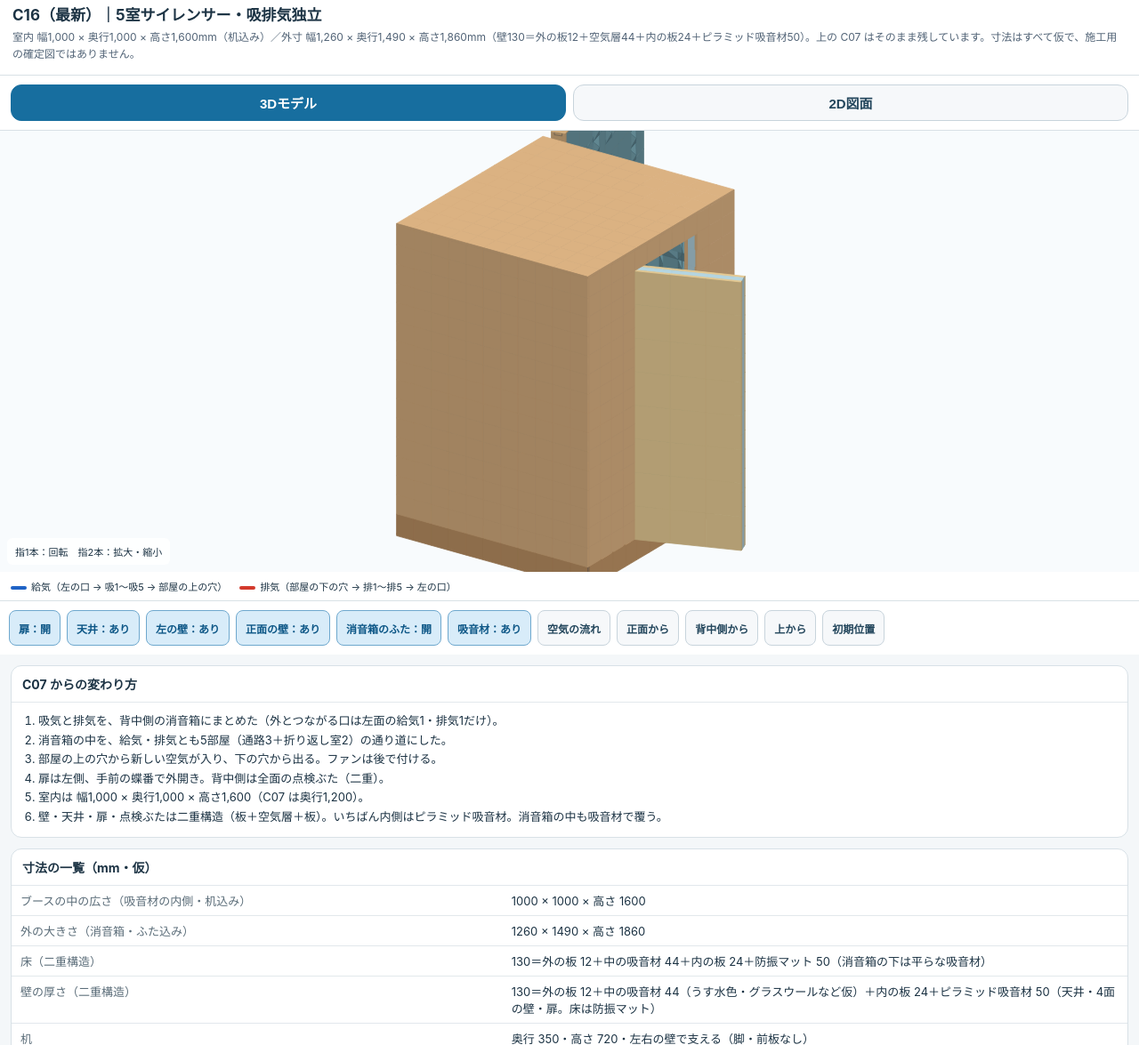
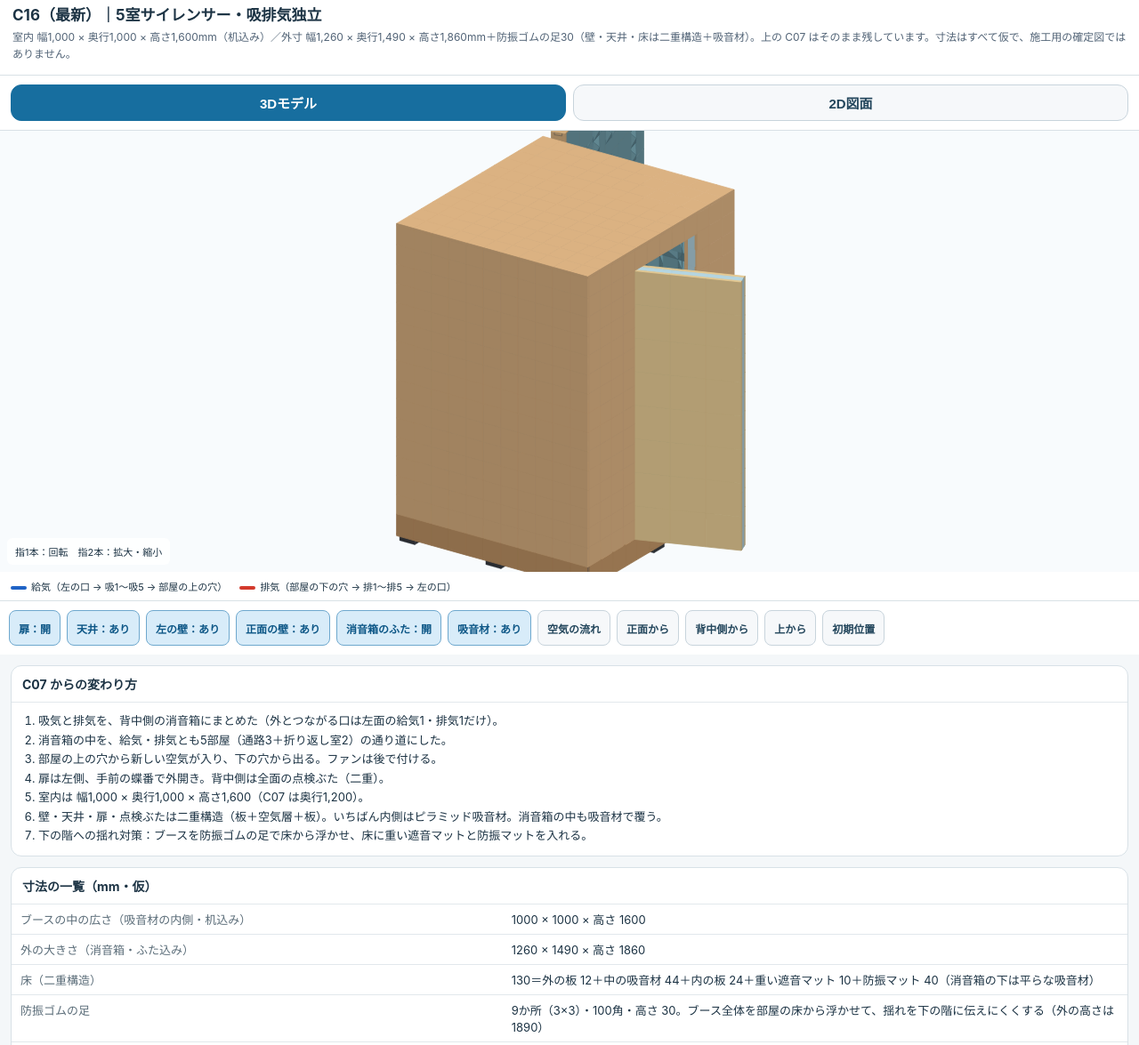
Before and after one commit to amukutsurogiwork-oss/sound-booth-3d, a plain HTML site: page index.html in a window 1280 px wide. Shown: the part 11-1186 px from the top of the page at 89% size. Drawn offline with Linux system fonts and the light colour scheme.

Commit message:
C16: 下の階対策として防振ゴムの足で浮かせ、床に重い遮音マットを追加
Co-Authored-By: Claude Opus 5.5 <noreply@anthropic.com>
Claude-Session: https://claude.ai/code/session_013wzpunAgzn4TZio2r8GBkC

```diff
--- a/index.html
+++ b/index.html
@@ -33,7 +33,7 @@ button.active{background:#d8ecf9;border-color:#6ea8ce;color:#0c5686}button:focus
 </style></head><body>
 <section id="c16" aria-labelledby="c16-title">
 <style>
-#c16{--paper:#ffffff;--ink:#1d2733;--muted:#5d6b7a;--rule:#c9d2db;--wall:#dfe5ec;--wall-line:#3a4756;--red:#d33a2c;--blue:#1f63c6;--fan:#7a4fc0;--foam:#8fb6c2;--board:#9a7b55;--wool:#d3eaf1;--mat:#6f6a64;--room:#9aa7b4;
+#c16{--paper:#ffffff;--ink:#1d2733;--muted:#5d6b7a;--rule:#c9d2db;--wall:#dfe5ec;--wall-line:#3a4756;--red:#d33a2c;--blue:#1f63c6;--fan:#7a4fc0;--foam:#8fb6c2;--board:#9a7b55;--wool:#d3eaf1;--mat:#6f6a64;--rubber:#3b3d42;--heavy:#4a4a52;--room:#9aa7b4;
   margin:0;background:#f4f7f9;padding:0 0 8px}
 #c16 .c16-old{background:#176e9f;color:#fff;font-size:14px;font-weight:700;padding:12px 14px;margin:16px 0 0}
 #c16 .c16-head{background:#fff;padding:14px;border-bottom:1px solid #d9e1e6}
@@ -64,7 +64,7 @@ button.active{background:#d8ecf9;border-color:#6ea8ce;color:#0c5686}button:focus
 </style>
 <div class="c16-head">
   <h2 id="c16-title">C16（最新）｜5室サイレンサー・吸排気独立</h2>
-  <p class="c16-sub">室内 幅1,000 × 奥行1,000 × 高さ1,600mm（机込み）／外寸 幅1,260 × 奥行1,490 × 高さ1,860mm（壁130＝外の板12＋空気層44＋内の板24＋ピラミッド吸音材50）。上の C07 はそのまま残しています。寸法はすべて仮で、施工用の確定図ではありません。</p>
+  <p class="c16-sub">室内 幅1,000 × 奥行1,000 × 高さ1,600mm（机込み）／外寸 幅1,260 × 奥行1,490 × 高さ1,860mm＋防振ゴムの足30（壁・天井・床は二重構造＋吸音材）。上の C07 はそのまま残しています。寸法はすべて仮で、施工用の確定図ではありません。</p>
 </div>
 <div class="c16-modes"><button type="button" id="c16-b3d" class="active">3Dモデル</button><button type="button" id="c16-b2d">2D図面</button></div>
 
@@ -94,6 +94,7 @@ button.active{background:#d8ecf9;border-color:#6ea8ce;color:#0c5686}button:focus
   <li>扉は左側、手前の蝶番で外開き。背中側は全面の点検ぶた（二重）。</li>
   <li>室内は 幅1,000 × 奥行1,000 × 高さ1,600（C07 は奥行1,200）。</li>
   <li>壁・天井・扉・点検ぶたは二重構造（板＋空気層＋板）。いちばん内側はピラミッド吸音材。消音箱の中も吸音材で覆う。</li>
+  <li>下の階への揺れ対策：ブースを防振ゴムの足で床から浮かせ、床に重い遮音マットと防振マットを入れる。</li>
 </ol></div>
 <div class="c16-card"><h3>寸法の一覧（mm・仮）</h3><table id="c16-dims"></table></div>
 <div class="c16-card"><h3>まだ決まっていないこと</h3><ol>
@@ -304,7 +305,7 @@ updateButtons();resize();
 (function(){
 'use strict';
 // C16: one set of dimensions (mm) drives the 3D model, the 2D drawings and the table.
-const D={in:{w:1000,d:1000,h:1600},wall:130,foam:50,ply:{outer:12,air:44,inner:24},pyr:{base:15,pitch:125},silFoam:30,lidBoard:18,sil:150,lid:80,desk:{d:350,h:720},door:{from:450,w:600},
+const D={in:{w:1000,d:1000,h:1600},wall:130,foam:50,ply:{outer:12,air:44,inner:24},pyr:{base:15,pitch:125},silFoam:30,lidBoard:18,feet:{h:30,size:100,n:3},heavy:10,sil:150,lid:80,desk:{d:350,h:720},door:{from:450,w:600},
   part:18,mid:36,gap:50,turn:200,hole:100,port:100,roomGap:60};
 const W=D.wall,OW=D.in.w+2*W,OH=D.in.h+2*W,OD=W+D.in.d+W+D.sil+D.lid;
 const yBack=W+D.in.d,ySil=yBack+W,yLid=ySil+D.sil;
@@ -370,6 +371,7 @@ function band(s,x,y,w,h){rect(s,x,y,w,h,'fill:var(--board);stroke:none');}
    zig(s,W,ySil,W+iw,ySil,sf,0,1);zig(s,W,yLid,W+iw,yLid,sf,0,-1);
    text(s,W+iw-170,yBack-W/2-40,'ピラミッド吸音材 50',{fs:26,fill:'var(--muted)'});}
   rect(s,0,yLid,OW,D.lid,'fill:var(--wool);stroke:var(--board);stroke-width:5');band(s,0,yLid,OW,D.lidBoard);band(s,0,yLid+D.lid-D.lidBoard,OW,D.lidBoard);
+  {const F=D.feet;for(let i=0;i<F.n;i++)for(let j=0;j<F.n;j++){const x=D.ply.outer+(OW-2*D.ply.outer-F.size)*i/(F.n-1),y=D.ply.outer+(yLid-2*D.ply.outer-F.size)*j/(F.n-1);rect(s,x,y,F.size,F.size,'fill:none;stroke:var(--rubber);stroke-width:3;stroke-dasharray:10 8');}}
   rect(s,W,W,iw,D.desk.d,'fill:none;stroke:var(--ink);stroke-width:3');text(s,W+iw/2,W+D.desk.d/2+14,'机（奥行350・高さ720）',{fs:38});
   el(s,'circle',{cx:W+iw/2,cy:W+D.desk.d+330,r:190,style:S.ink});text(s,W+iw/2,W+D.desk.d+344,'座る人',{fs:38});
   const hy=D.door.from,a=70*Math.PI/180,ex=-D.door.w*Math.sin(a),ey=hy+D.door.w*Math.cos(a);
@@ -415,7 +417,7 @@ function band(s,x,y,w,h){rect(s,x,y,w,h,'fill:var(--board);stroke:none');}
 (function section(){
   const s=document.getElementById('c16-sec'),h=D.in.h;
   rect(s,0,0,OD,OH,S.wall);rect(s,W,W,D.in.d,h,'fill:var(--paper);stroke:none');rect(s,ySil,W,D.sil,h,'fill:var(--paper);stroke:none');
-  rect(s,yLid,0,D.lid,OH,'fill:var(--wool);stroke:var(--board);stroke-width:4');rect(s,yLid,0,D.lidBoard,OH,'fill:var(--board);stroke:none');rect(s,yLid+D.lid-D.lidBoard,0,D.lidBoard,OH,'fill:var(--board);stroke:none');rect(s,0,OH-W,yLid,W,'fill:var(--wool);stroke:var(--wall-line);stroke-width:4');rect(s,0,OH-D.ply.outer,yLid,D.ply.outer,'fill:var(--board);stroke:none');rect(s,0,OH-W+D.foam,yLid,D.ply.inner,'fill:var(--board);stroke:none');rect(s,W,OH-W,D.in.d,D.foam,'fill:var(--mat);stroke:none');rect(s,ySil,OH-W,D.sil,D.foam,'fill:var(--foam);stroke:none');
+  rect(s,yLid,0,D.lid,OH,'fill:var(--wool);stroke:var(--board);stroke-width:4');rect(s,yLid,0,D.lidBoard,OH,'fill:var(--board);stroke:none');rect(s,yLid+D.lid-D.lidBoard,0,D.lidBoard,OH,'fill:var(--board);stroke:none');rect(s,0,OH-W,yLid,W,'fill:var(--wool);stroke:var(--wall-line);stroke-width:4');rect(s,0,OH-D.ply.outer,yLid,D.ply.outer,'fill:var(--board);stroke:none');rect(s,0,OH-W+D.foam,yLid,D.ply.inner,'fill:var(--board);stroke:none');rect(s,W,OH-W,D.in.d,D.foam,'fill:var(--mat);stroke:none');rect(s,W,OH-W+D.foam-D.heavy,D.in.d,D.heavy,'fill:var(--heavy);stroke:none');{const F=D.feet;for(let j=0;j<F.n;j++){const y=D.ply.outer+(yLid-2*D.ply.outer-F.size)*j/(F.n-1);rect(s,y,OH,F.size,F.h,'fill:var(--rubber);stroke:none');}line(s,-150,OH+F.h,OD+150,OH+F.h,S.room);text(s,OD/2,OH+F.h+70,'部屋の床（防振ゴムの足 '+F.h+' で浮かせる）',{fs:30,fill:'var(--muted)'});}rect(s,ySil,OH-W,D.sil,D.foam,'fill:var(--foam);stroke:none');
   rect(s,ySil,W+SIL.zone,D.sil,D.mid,'fill:var(--ink)');
   {const f=D.foam,FS='fill:var(--foam);stroke:none';rect(s,W-f,W-f,f,h+f,FS);rect(s,yBack,W-f,f,h+f,FS);rect(s,W-f,W-f,D.in.d+2*f,f,FS);
    const P=D.ply,o=P.outer,ia=P.outer+P.air,sf=D.silFoam;
@@ -438,7 +440,7 @@ function band(s,x,y,w,h){rect(s,x,y,w,h,'fill:var(--board);stroke:none');}
 
 (function table(){
   const rows=[['ブースの中の広さ（吸音材の内側・机込み）',`${D.in.w} × ${D.in.d} × 高さ ${D.in.h}`],['外の大きさ（消音箱・ふた込み）',`${OW} × ${OD} × 高さ ${OH}`],
-    ['床（二重構造）',`${W}＝外の板 ${D.ply.outer}＋中の吸音材 ${D.ply.air}＋内の板 ${D.ply.inner}＋防振マット ${D.foam}（消音箱の下は平らな吸音材）`],['壁の厚さ（二重構造）',`${W}＝外の板 ${D.ply.outer}＋中の吸音材 ${D.ply.air}（うす水色・グラスウールなど仮）＋内の板 ${D.ply.inner}＋ピラミッド吸音材 ${D.foam}（天井・4面の壁・扉。床は防振マット）`],['机',`奥行 ${D.desk.d}・高さ ${D.desk.h}・左右の壁で支える（脚・前板なし）`],['扉',`左側・幅 ${D.door.w}・手前に蝶番・外開き`],
+    ['床（二重構造）',`${W}＝外の板 ${D.ply.outer}＋中の吸音材 ${D.ply.air}＋内の板 ${D.ply.inner}＋重い遮音マット ${D.heavy}＋防振マット ${D.foam-D.heavy}（消音箱の下は平らな吸音材）`],['防振ゴムの足',`${D.feet.n*D.feet.n}か所（${D.feet.n}×${D.feet.n}）・${D.feet.size}角・高さ ${D.feet.h}。ブース全体を部屋の床から浮かせて、揺れを下の階に伝えにくくする（外の高さは ${OH+D.feet.h}）`],['壁の厚さ（二重構造）',`${W}＝外の板 ${D.ply.outer}＋中の吸音材 ${D.ply.air}（うす水色・グラスウールなど仮）＋内の板 ${D.ply.inner}＋ピラミッド吸音材 ${D.foam}（天井・4面の壁・扉。床は防振マット）`],['机',`奥行 ${D.desk.d}・高さ ${D.desk.h}・左右の壁で支える（脚・前板なし）`],['扉',`左側・幅 ${D.door.w}・手前に蝶番・外開き`],
     ['消音箱の通路の奥行',`${D.sil}（奥の面とふたの内側にピラミッド吸音材 ${D.silFoam} ずつ、空気の通り道は ${D.sil-2*D.silFoam}。横・上・下の面は平らな吸音材 ${D.foam}）`],['点検ぶた（二重構造）',`木・厚さ ${D.lid}＝板 ${D.lidBoard}＋中の吸音材 ${D.lid-2*D.lidBoard}＋板 ${D.lidBoard}・右に蝶番`],
     ['消音箱の部屋',`給気・排気とも5部屋（通路3＋折り返し室2）、折り返し室の幅 ${D.turn}`],
     ['仕切り板の厚さ',`${D.part}（給気/排気の境は ${D.mid}）`],['部屋どうしの口',`各 ${D.gap}（4か所 × 2系統）`],
@@ -447,7 +449,7 @@ function band(s,x,y,w,h){rect(s,x,y,w,h,'fill:var(--board);stroke:none');}
 })();
 
 /* ---------- 3D (orthographic, painter's sort; x = width from door side, y = depth from front, z = height) ---------- */
-const C={mat:[111,106,100],wool:[184,218,230],foam:[113,157,169],wood:[224,182,133],woodDark:[196,152,104],lid:[214,176,128],door:[233,205,150],part:[70,82,96],hole:[25,30,38],desk:[178,132,90]};
+const C={rubber:[59,61,66],heavy:[74,74,82],mat:[111,106,100],wool:[184,218,230],foam:[113,157,169],wood:[224,182,133],woodDark:[196,152,104],lid:[214,176,128],door:[233,205,150],part:[70,82,96],hole:[25,30,38],desk:[178,132,90]};
 // Boxes are 8 corner points (axis-aligned or rotated); decals are flat discs stuck on one face of a box.
 function corners(x0,y0,z0,x1,y1,z1){return [[x0,y0,z0],[x1,y0,z0],[x1,y1,z0],[x0,y1,z0],[x0,y0,z1],[x1,y0,z1],[x1,y1,z1],[x0,y1,z1]];}
 function leaf(hx,hy,dirx,diry,len,thick,z0,z1,off=0){ // a panel hinged on a vertical axis at (hx,hy)
@@ -483,7 +485,10 @@ function model(st){
   add(['floor','foam'],C.wool,corners(o,o,o,OW-o,yLid,ia)).layer=true;
   {const fb=box('floor',C.woodDark,o,o,ia,OW-o,yLid,ib);fb.layer=true;}
   box('floor',C.woodDark,o,o,ib,W,yLid,W);box('floor',C.woodDark,OW-W,o,ib,OW-o,yLid,W);box('floor',C.woodDark,W,o,ib,OW-W,W,W);box('floor',C.woodDark,W,yBack,ib,OW-W,ySil,W);
-  box('floor',C.mat,W,W,ib,OW-W,yBack,W);add(['floor','foam'],C.foam,corners(W,ySil,ib,OW-W,yLid,W));
+  // heavy sound-blocking mat under the anti-vibration mat (makes the floor heavier)
+  box('floor',C.heavy,W,W,ib,OW-W,yBack,ib+D.heavy);box('floor',C.mat,W,W,ib+D.heavy,OW-W,yBack,W);
+  // anti-vibration rubber feet lift the whole booth off the room floor
+  {const F=D.feet,n=F.n;for(let i=0;i<n;i++)for(let j=0;j<n;j++){const x=o+(OW-2*o-F.size)*i/(n-1),y=o+(yLid-2*o-F.size)*j/(n-1);box('floor',C.rubber,x,y,-F.h,x+F.size,y+F.size,0);}}add(['floor','foam'],C.foam,corners(W,ySil,ib,OW-W,yLid,W));
   // outer skin (one board all round)
   skin('roof',C.wood,0,0,OH-o,OW,yLid,OH);
   skin('front',C.wood,0,0,W,OW,o,OH-o);
```
